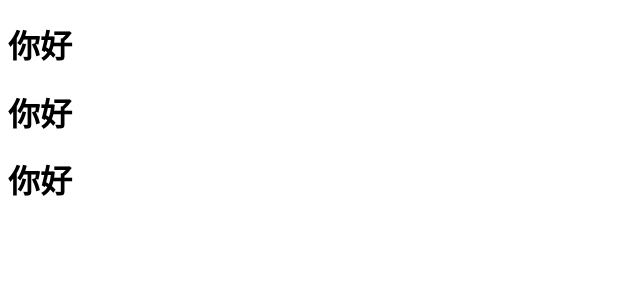
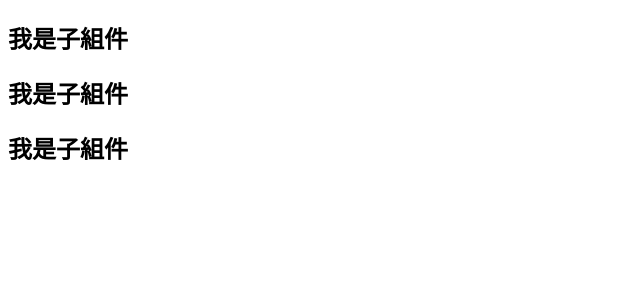
Before and after one commit to Sachico0912/ReactPlayground, a React (Vite) app in the folder vite-project/: page / in a window 1280 px wide. Shown: the top 300 px of the page, without its empty margins (0-640 px from the left). Built offline with nearby package versions, Linux system fonts and the light colour scheme.

Commit message:
ChildComponent

```diff
--- a/vite-project/src/App.jsx
+++ b/vite-project/src/App.jsx
@@ -1,5 +1,7 @@
+import ChildComponent from "./ChildComponent";
+
 function MyComponent() {
-  return <h1>你好</h1>;
+  return <ChildComponent />;
 }
 
 function App() {
```
